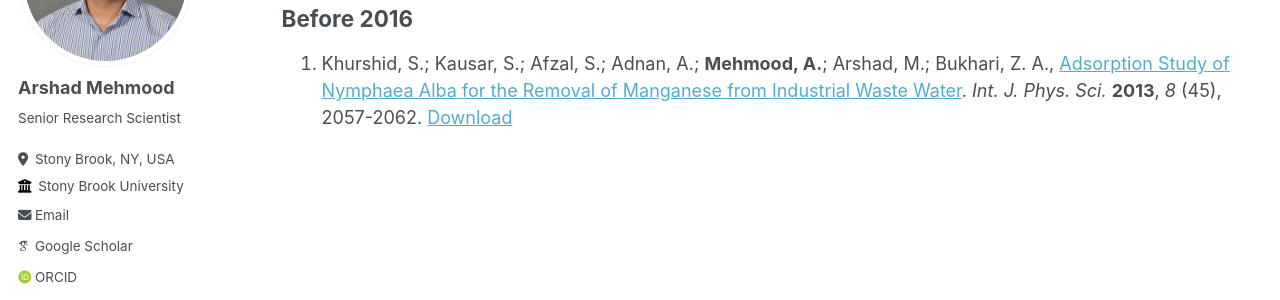
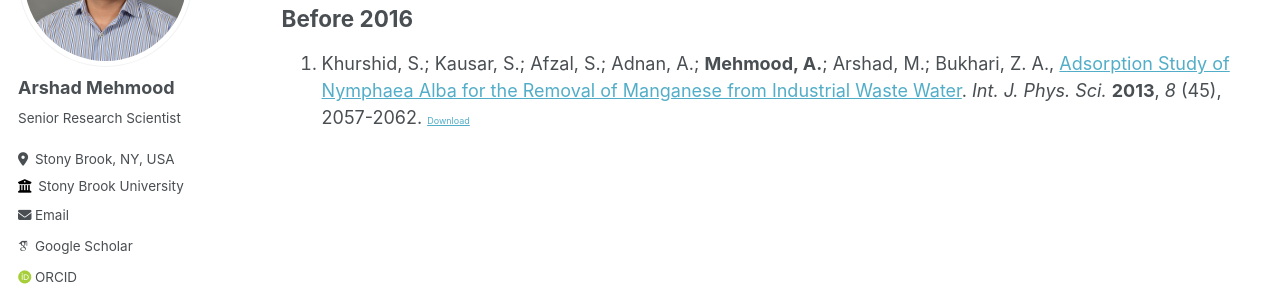
Before and after one commit to arshadmehmood118/arshadmehmood118.github.io, a Jekyll site: the page built from _pages/publications.md, in a window 1280 px wide. Shown: the part 215-515 px from the top of the page. Built offline with Jekyll 4.4.1, drawn with Linux system fonts in a browser that asks for light colours; some web fonts are replaced.

Commit message:
Update publications.md

```diff
--- a/_pages/publications.md
+++ b/_pages/publications.md
@@ -11,4 +11,4 @@ author_profile: true
 
 Before 2016
 ------
-1. Khurshid, S.; Kausar, S.; Afzal, S.; Adnan, A.; **Mehmood, A.**; Arshad, M.; Bukhari, Z. A., [Adsorption Study of Nymphaea Alba for the Removal of Manganese from Industrial Waste Water](https://doi.org/10.5897/IJPS12.717). _Int. J. Phys. Sci._ **2013**, _8_ (45), 2057-2062. [Download](http://arshadmehmood118.github.io/files/paper1.pdf)
+1. Khurshid, S.; Kausar, S.; Afzal, S.; Adnan, A.; **Mehmood, A.**; Arshad, M.; Bukhari, Z. A., [Adsorption Study of Nymphaea Alba for the Removal of Manganese from Industrial Waste Water](https://doi.org/10.5897/IJPS12.717). _Int. J. Phys. Sci._ **2013**, _8_ (45), 2057-2062. [<span style="font-size:0.5em;">Download</span>](http://arshadmehmood118.github.io/files/paper1.pdf)
```
